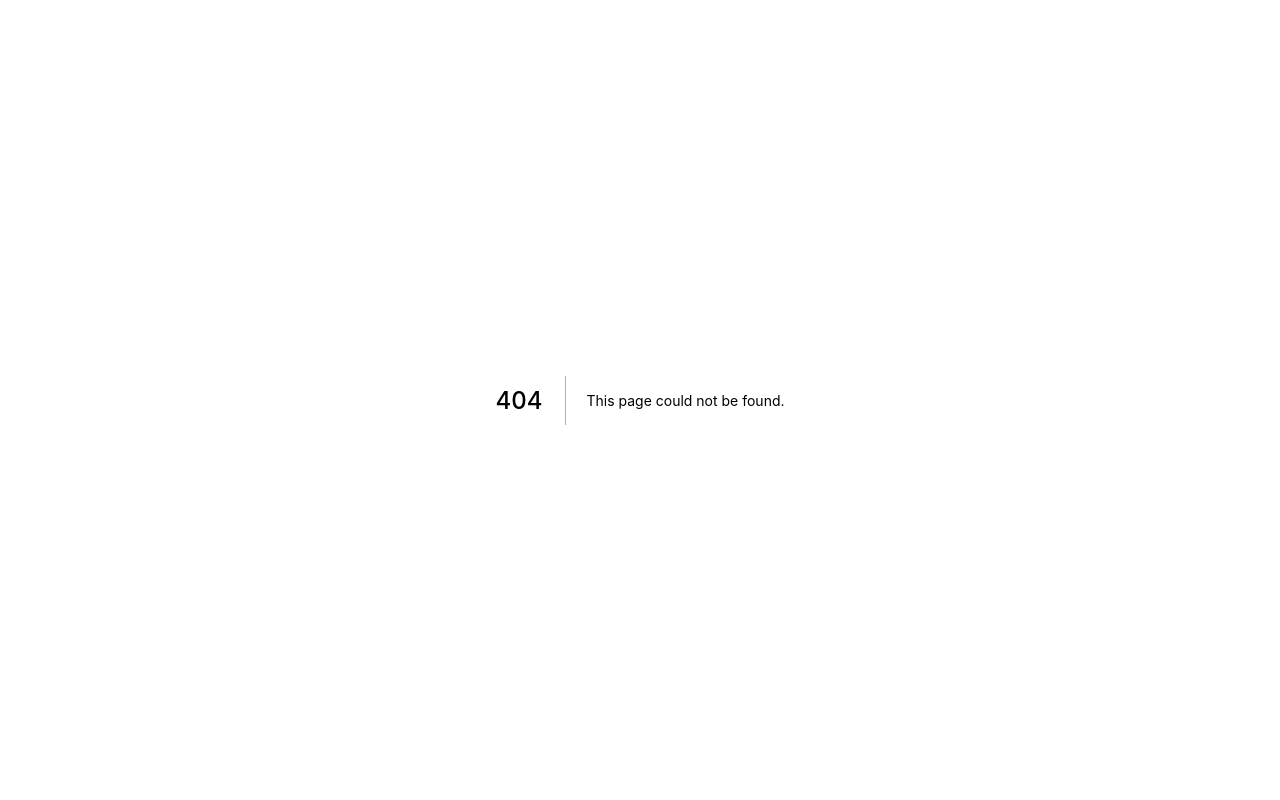
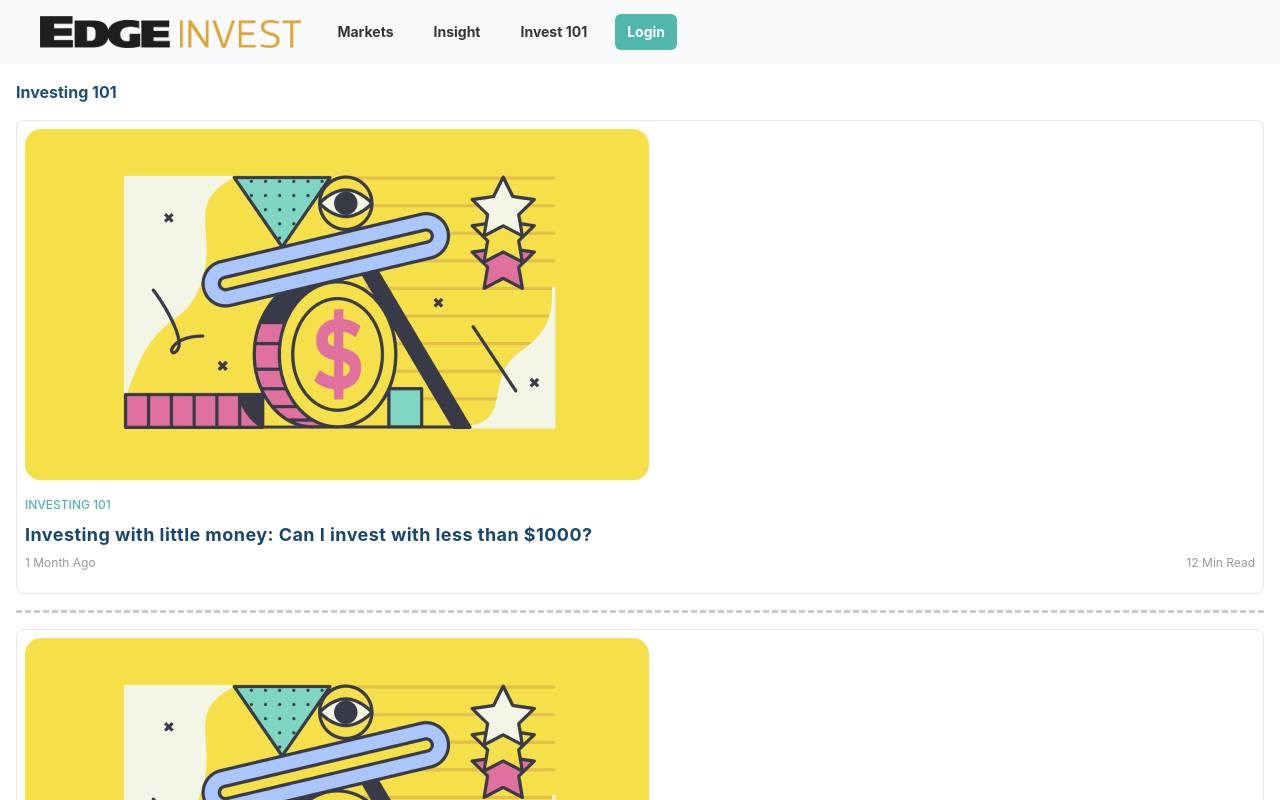
Before and after one commit to hilalarsa/testing-repo, a Next.js app: page /invest-101 in a window 1280 px wide. Before the commit this address had no page. Shown: the top 800 px of the page. Built offline with nearby package versions, Linux system fonts and the light colour scheme.

Commit message:
create invest 101 component and page

```diff
--- /dev/null
+++ b/components/modules/Invest101/Invest101.js
@@ -0,0 +1,34 @@
+import Link from "next/link";
+
+const Invest101 = () => (
+  <Link href="/invest-101/:slug">
+    <>
+      <div className="cursor-pointer border rounded-lg p-2 mb-4">
+        <img
+          src="/images/invest-101/financial-growth 1.jpg"
+          alt="invest-101-image"
+          className="mb-4"
+        />
+        <p className="font-medium text-xs text-turqoise mb-2">INVESTING 101</p>
+        <p className="font-bold text-lg tracking-wide text-blue-110 mb-2">
+          Investing with little money: Can I invest with less than $1000?
+        </p>
+        <div className="flex mb-4">
+          <div className="flex-1">
+            <p className="font-normal text-xs leading-3 text-black-40">
+              1 Month Ago
+            </p>
+          </div>
+          <div className="flex-1">
+            <p className="font-normal text-xs leading-3 text-black-40 text-right">
+              12 Min Read
+            </p>
+          </div>
+        </div>
+      </div>
+      <div className="mb-4 dashed-line-grey"></div>
+    </>
+  </Link>
+);
+
+export default Invest101;
--- /dev/null
+++ b/pages/invest-101/index.js
@@ -0,0 +1,23 @@
+import Head from "../../components/elements/Head/Head.js";
+import Navbar from "../../components/elements/Navbar/Navbar.js";
+import ButtonBorderless from "../../components/elements/Button/ButtonBorderless";
+import Invest101 from "../../components/modules/Invest101/Invest101";
+
+const Invest101Page = () => (
+  <>
+    <Head />
+    <Navbar />
+    <div className="mt-4 px-4">
+      <p className="font-bold text-base text-blue-100 mb-4">Investing 101</p>
+      <Invest101 />
+      <Invest101 />
+      <Invest101 />
+      <Invest101 />
+      <Invest101 />
+      <Invest101 />
+      <ButtonBorderless text="View more articles" />
+    </div>
+  </>
+);
+
+export default Invest101Page;
--- a/tailwind.config.js
+++ b/tailwind.config.js
@@ -8,8 +8,10 @@ module.exports = {
         turqoise: "#51B7AE",
         "turqoise-100": "#EFFAF9",
         "blue-100": "#1B4F7B",
+        "blue-110": "#18476F",
         black: "#363435",
         "black-600": "#666666",
+        "black-40": "#999999",
       },
       outline: {
         gray: "1px solid #B3B3B3",
```
Also changed, not shown: public/images/invest-101/financial-growth 1.jpg (added).
